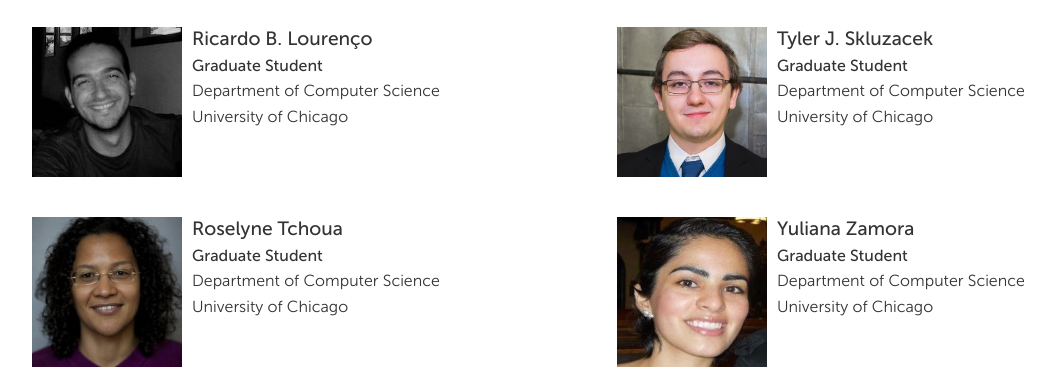
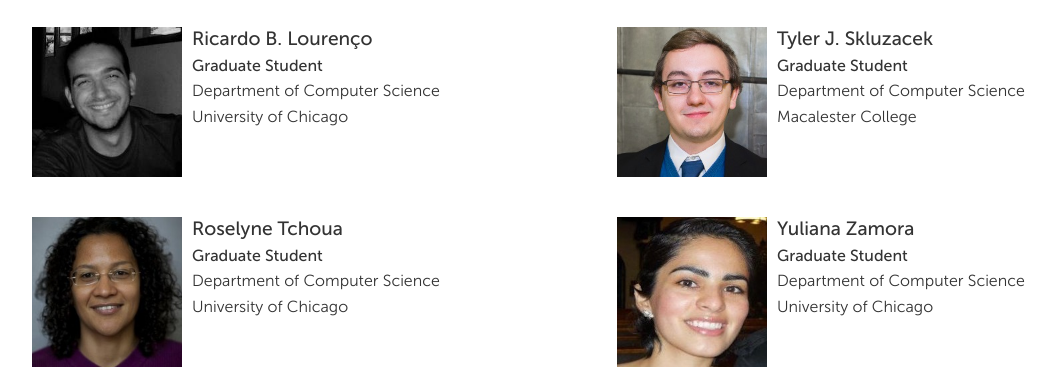
Before and after one commit to miketynes/globus-labs.github.io, a Jekyll site: the page built from people.html, in a window 1280 px wide. Shown: the part 722-1091 px from the top of the page, without its empty margins (38-1093 px from the left). Built offline with Jekyll 4.4.1, drawn with Linux system fonts in a browser that asks for light colours; nearby versions of some CDN libraries.

Commit message:
Messing with stuff

```diff
--- a/_people/skluzacek.markdown
+++ b/_people/skluzacek.markdown
@@ -3,6 +3,6 @@ title: "Tyler J. Skluzacek"
 image: "skluzacek.jpg"
 position: "Graduate Student"
 department: "Department of Computer Science"
-institution: "University of Chicago"
+institution: "Macalester College"
 ranking: 31
 ---
```
